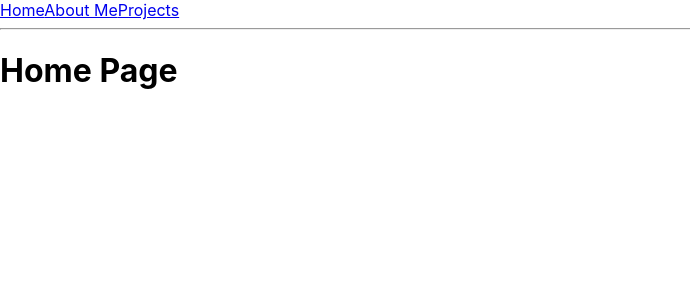
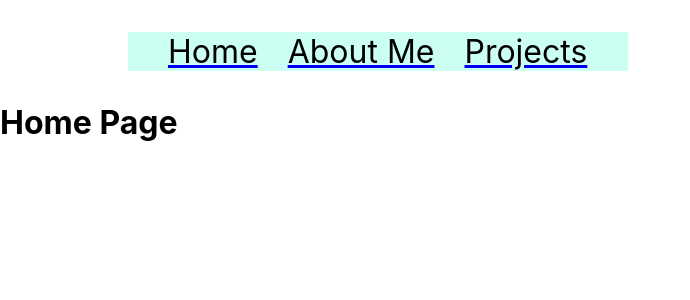
Before and after one commit to kjdominick66/my-portfolio, a React (Create React App) app: page /#/ in a window 1280 px wide. Shown: the top 300 px of the page, without its empty margins (0-690 px from the left). Built offline with nearby package versions, Linux system fonts and the light colour scheme.

Commit message:
Editing navbar and beginning to make css files.

```diff
--- /dev/null
+++ b/src/pages/Home.css
@@ -0,0 +1,6 @@
+.home-container h1 {
+    text-align: left;
+    color: rgb(0, 0, 0);
+    font-size: xx-large;
+    margin-top: 0%;
+}
--- a/src/pages/Home.js
+++ b/src/pages/Home.js
@@ -1,6 +1,10 @@
+import './Home.css';
+
 function Home() {
     return (
-        <h1>Home Page</h1>
+        <div className='home-container'>
+            <h1>Home Page</h1>
+        </div>
     );
 }
 export default Home;
--- /dev/null
+++ b/src/pages/Layout.css
@@ -0,0 +1,27 @@
+.navbar {
+    align-items: center;
+    width: 500px;
+    margin-left: 10%;
+    background-color: rgb(203, 255, 243);
+    font-size: xx-large;
+    height: min-content;
+}
+
+.navbar ul {
+    list-style-type: none;
+    display: flex;
+    gap: 30px;
+}
+
+.navbar span {
+  color: rgb(0, 0, 0);
+  font-size: xx-large
+}
+
+.navbar span:hover {
+  color: #00bfff;
+}
+
+.navbar span.active {
+  border-bottom: 2px solid #00bfff;
+}
--- a/src/pages/Layout.js
+++ b/src/pages/Layout.js
@@ -1,14 +1,16 @@
 import { Outlet, Link } from "react-router-dom";
+import './Layout.css';
 
 function Layout(){
     return(
         <div>
             <nav className="navbar">
-                <Link to="/"><span>Home</span></Link>
-                <Link to="/about"><span>About Me</span></Link>
-                <Link to="/projects"><span>Projects</span></Link>
+                <ul>
+                    <li><Link to="/"><span>Home</span></Link></li>
+                    <li><Link to="/about"><span>About Me</span></Link></li>
+                    <li><Link to="/projects"><span>Projects</span></Link></li>
+                </ul>
             </nav>
-            <hr />
             <Outlet />
         </div>
     );
```
